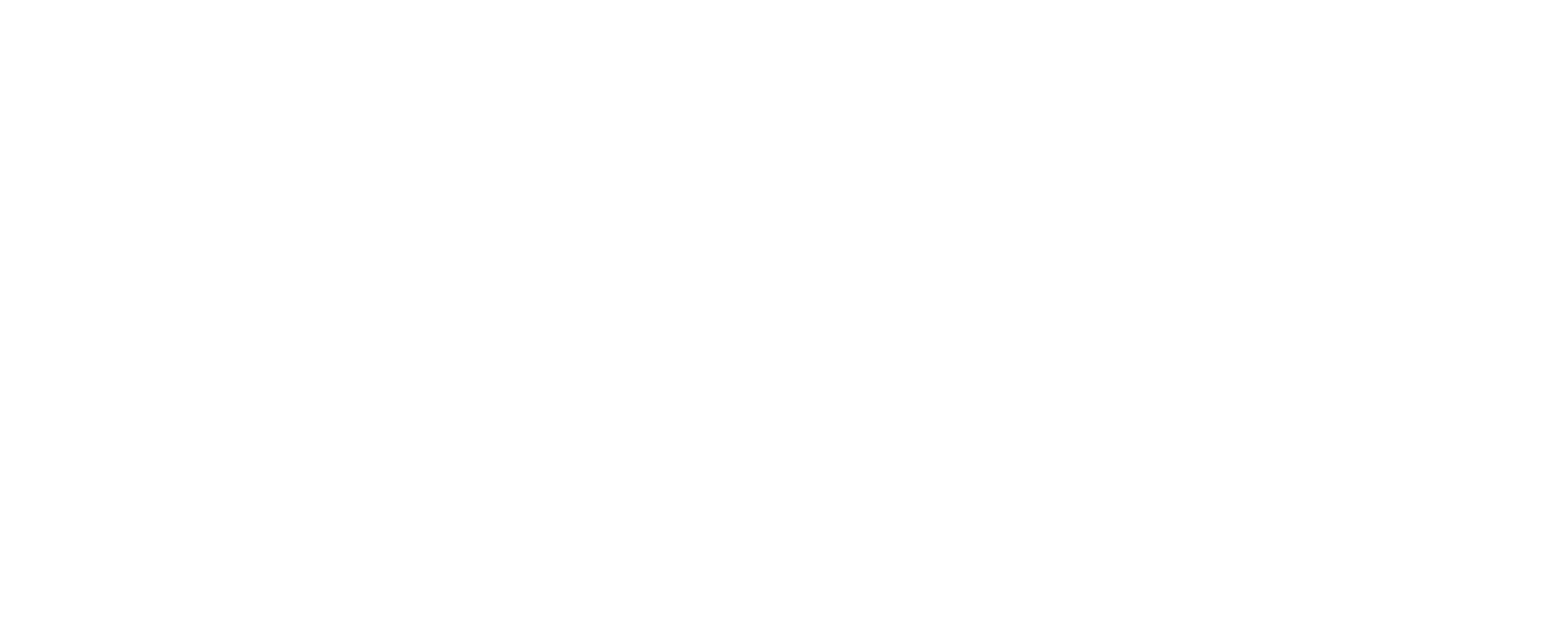
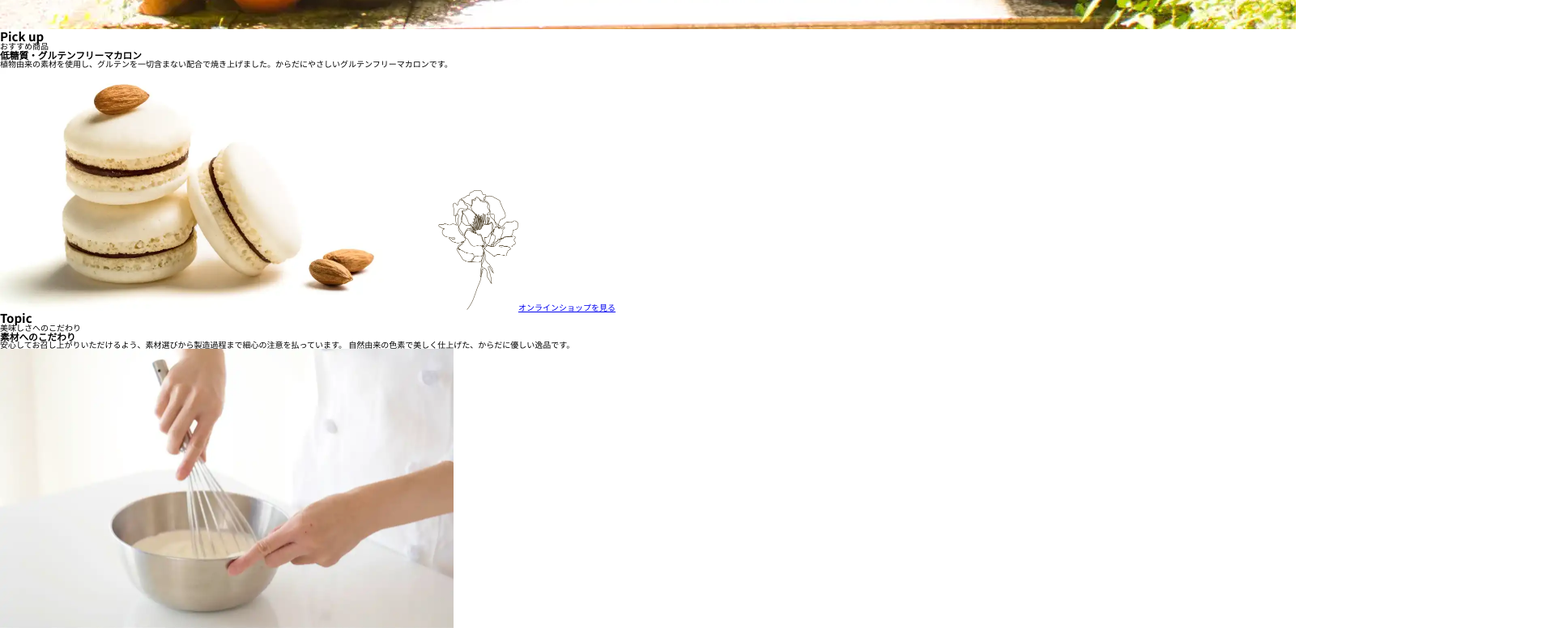
Before and after one commit to thasegawadesign/fleur-website, a Next.js app: page / in a window 1280 px wide. Shown: the part 2000-2776 px from the top of the page at 81% size, 1920 px wide, since content can reach past the window. Before the commit the page ends 800 px from the top, so only its background shows below. Built offline with nearby package versions, Linux system fonts and the light colour scheme.

Commit message:
add: html semantics

```diff
--- a/src/app/layout.tsx
+++ b/src/app/layout.tsx
@@ -1,10 +1,16 @@
-import "@/app/styles/reset.css";
+import "@/styles/reset.css";
+import clsx from "clsx";
 import type { Metadata } from "next";
+import { Noto_Sans_JP } from "next/font/google";
 
 export const metadata: Metadata = {
   title: "架空マカロン専門店 Fleur(フルール)",
   description: "架空マカロン専門店 Fleur(フルール)",
 };
+
+const notoSansJP = Noto_Sans_JP({
+  subsets: ["latin"],
+});
 
 export default function RootLayout({
   children,
@@ -13,7 +19,7 @@
 }>) {
   return (
     <html lang="ja">
-      <body>{children}</body>
+      <body className={clsx(notoSansJP.className)}>{children}</body>
     </html>
   );
 }
--- a/src/app/page.tsx
+++ b/src/app/page.tsx
@@ -1,5 +1,8 @@
+import CvButton from "@/components/cvButton.tsx/cvButton";
+import MoreButton from "@/components/moreButton/moreButton";
 import clsx from "clsx";
 import { Sacramento } from "next/font/google";
+import Image from "next/image";
 import Link from "next/link";
 
 const sacramento = Sacramento({
@@ -14,9 +17,189 @@
         <Link href={"#"}>
           <h1 className={clsx(sacramento.className)}>Fleur</h1>
         </Link>
+        <nav>
+          <ul>
+            <li>
+              <Link href={"#"}>美味しさへのこだわり</Link>
+            </li>
+            <li>
+              <Link href={"#"}>ブランド</Link>
+            </li>
+            <li>
+              <Link href={"#"}>ギフト</Link>
+            </li>
+            <li>
+              <Link href={"#"}>ニュース</Link>
+            </li>
+            <li>
+              <Link href={"#"}>ラインナップ</Link>
+            </li>
+            <li>
+              <Link href={"#"}>店舗情報</Link>
+            </li>
+          </ul>
+          <CvButton />
+        </nav>
       </header>
-      <main></main>
-      <footer></footer>
+      <main>
+        <section>
+          <h2>一口で広がる、贅沢な味わい。</h2>
+          <Image
+            src={"/macarons.webp"}
+            width={640}
+            height={320}
+            alt="カラフルなマカロン"
+          />
+          <p>
+            厳選された素材と職人の技が奏でる、特別な一口。毎日を彩る、贅沢なひとときをお楽しみください。
+          </p>
+          <Image
+            src={"/main-visual.webp"}
+            width={1600}
+            height={1600}
+            alt="マカロン専門店フルールの店構え"
+          />
+        </section>
+        <section>
+          <h2>Pick up</h2>
+          <p>おすすめ商品</p>
+          <h3>低糖質・グルテンフリーマカロン</h3>
+          <p>
+            植物由来の素材を使用し、グルテンを一切含まない配合で焼き上げました。からだにやさしいグルテンフリーマカロンです。
+          </p>
+          <Image
+            src={"/recommended-product.webp"}
+            width={540}
+            height={300}
+            alt="低糖質・グルテンフリーマカロン"
+          />
+          <Image
+            src={"/pickup-decoration.png"}
+            width={100}
+            height={150}
+            alt="フルールの由来の花"
+          />
+          <CvButton />
+        </section>
+        <section>
+          <h2>Topic</h2>
+          <p>美味しさへのこだわり</p>
+          <section>
+            <h3>素材へのこだわり</h3>
+            <p>
+              安心してお召し上がりいただけるよう、素材選びから製造過程まで細心の注意を払っています。
+              自然由来の色素で美しく仕上げた、からだに優しい逸品です。
+            </p>
+            <MoreButton />
+            <Image
+              src={"/ingredient.webp"}
+              width={560}
+              height={346}
+              alt="素材へのこだわり"
+            />
+          </section>
+          <section>
+            <h3>ブランドストーリー</h3>
+            <p>
+              創業以来、最高品質の素材を用い、職人の技術と情熱を注ぎ込んだマカロンをお届けしています。
+              美味しさと美しさを追求し続けることで、これからも皆様の特別なひとときを彩り続けます。
+            </p>
+            <MoreButton />
+            <Image
+              src={"/brand.webp"}
+              width={560}
+              height={346}
+              alt="ブランドストーリー"
+            />
+          </section>
+          <section>
+            <h3>さまざまなギフトシーンにぴったり</h3>
+            <p>
+              バレンタインやホワイトデー、季節の贈り物やプチギフトまで様々なシーンにぴったりなギフト。
+            </p>
+            <MoreButton />
+            <Image
+              src={"/gift.webp"}
+              width={560}
+              height={346}
+              alt="さまざまなギフトシーンにぴったり"
+            />
+          </section>
+        </section>
+        <section>
+          <h2>News</h2>
+          <p>お知らせ</p>
+          <ul>
+            <li>
+              <p>
+                <time dateTime="2024-07-25">2024.07.25</time>
+                <span>お盆期間中の配送休業日について</span>
+              </p>
+            </li>
+            <li>
+              <p>
+                <time dateTime="2024-09-13">2024.09.13</time>
+                <span>
+                  【お知らせ】季節限定フレーバーや新作の試食会について
+                </span>
+              </p>
+            </li>
+          </ul>
+        </section>
+        <section>
+          <h2>Access</h2>
+          <p>店舗情報</p>
+          <h3>フルール大阪店</h3>
+          <dl>
+            <dt>営業時間</dt>
+            <dd>月~日（水曜除く） 11:00~17:00</dd>
+            <dt>店舗所在地</dt>
+            <dd>大阪府〇〇市△△区□□丁目</dd>
+          </dl>
+          <Image
+            src={"/shop-small.webp"}
+            width={600}
+            height={370}
+            alt="マカロン専門店フルールの店構え"
+          />
+        </section>
+        <section>
+          <h2>Online Shop</h2>
+          <p>豊富なギフトをご用意しております。</p>
+          <CvButton />
+          <Image
+            src={"/online-shop-bg.webp"}
+            width={2880}
+            height={720}
+            alt="ギフト用マカロン"
+          />
+        </section>
+      </main>
+      <footer>
+        <Link href={"#"}>Fleur</Link>
+        <nav>
+          <ul>
+            <li>
+              <Link href={"#"}>よくある質問</Link>
+            </li>
+            <li>
+              <Link href={"#"}>お問い合わせ</Link>
+            </li>
+            <li>
+              <Link href={"#"}>利用規約</Link>
+            </li>
+            <li>
+              <Link href={"#"}>プライバシーポリシー</Link>
+            </li>
+            <li>
+              <Link href={"#"}>特定商取引法に基づく表記</Link>
+            </li>
+          </ul>
+        </nav>
+        <p>
+          <small>©2024 Fleur</small>
+        </p>
+      </footer>
     </>
   );
 }
--- /dev/null
+++ b/src/components/cvButton.tsx/cvButton.tsx
@@ -0,0 +1,9 @@
+import Link from "next/link";
+
+export default function CvButton() {
+  return (
+    <>
+      <Link href={"#"}>オンラインショップを見る</Link>
+    </>
+  );
+}
--- /dev/null
+++ b/src/components/moreButton/moreButton.tsx
@@ -0,0 +1,3 @@
+export default function MoreButton() {
+  return <></>;
+}
--- a/src/app/styles/reset.css
+++ b/src/styles/reset.css
@@ -84,8 +84,6 @@
 audio,
 video {
   border: 0;
-  font: inherit;
-  font-size: 100%;
   margin: 0;
   padding: 0;
   vertical-align: baseline;
```
Also changed, not shown: public/pickup-decoration.png (added).
